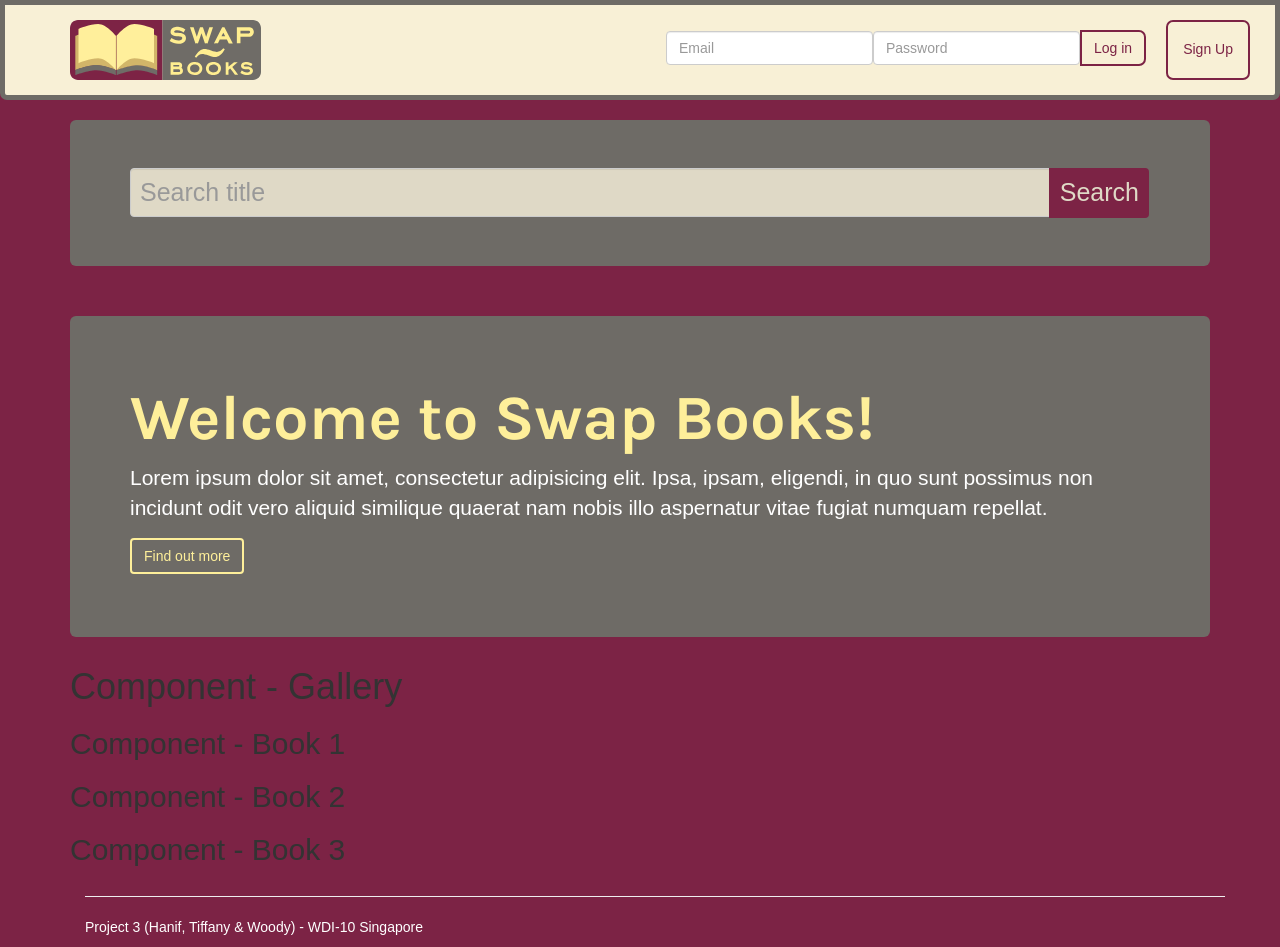
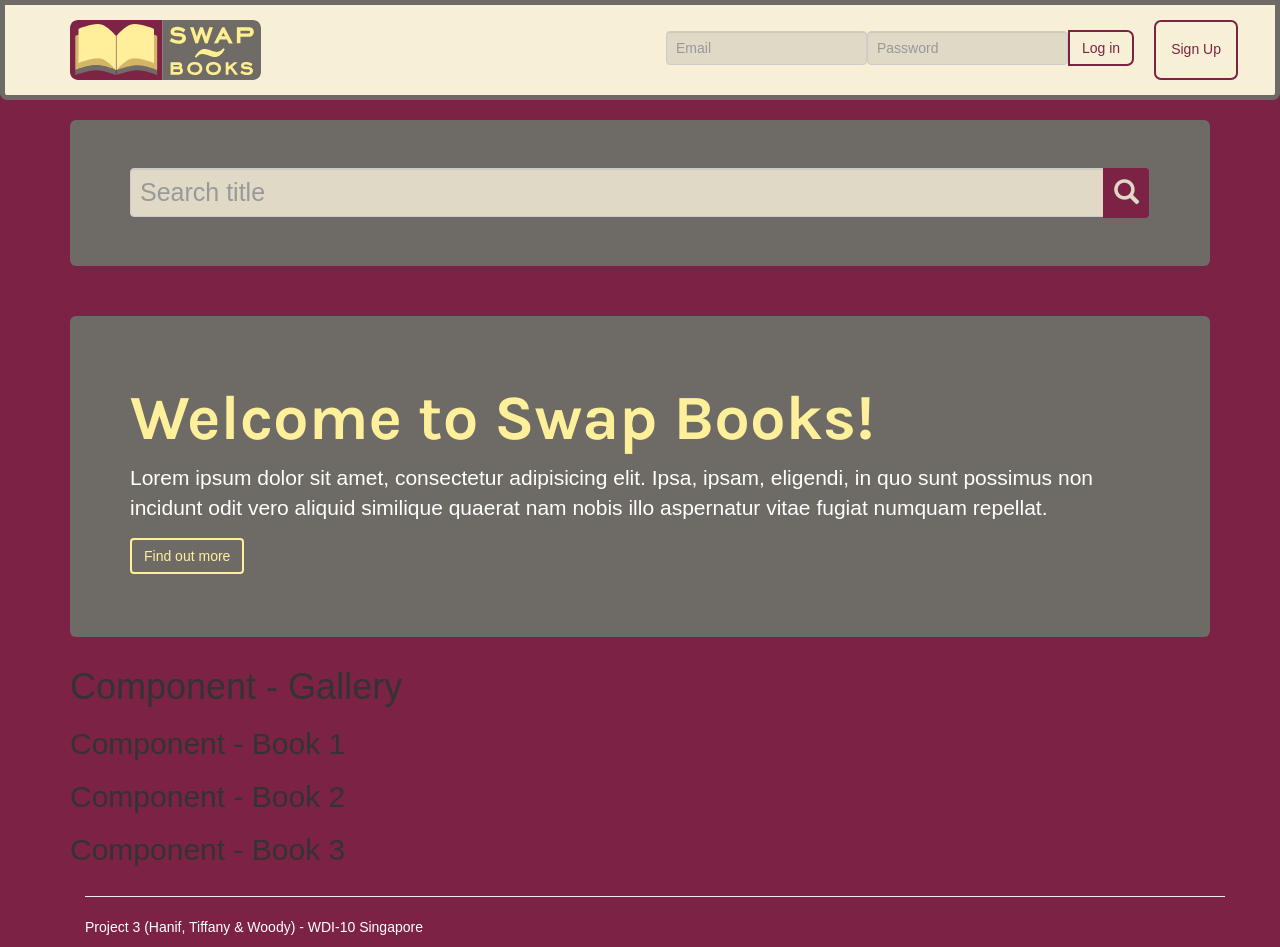
Before and after one commit to claussian/wdi-project-3-frontend, a React (Create React App) app: page /1 in a window 1280 px wide. Built offline with nearby package versions, Linux system fonts and the light colour scheme; a web font is replaced by a local one.

Commit message:
Added search bar glyphicon

```diff
--- a/src/Components/Landing/Search/Search.css
+++ b/src/Components/Landing/Search/Search.css
@@ -1,4 +1,4 @@
-/*The Welcome Message and Explanation*/
+/*Jumbotron Box Editing*/
 .search-form {
     margin-top: 50px;
     background-color: rgba(110,107,102,1);
@@ -14,16 +14,16 @@
     color: white;
   }
 
-/*These styles below are for the main search bar on the nav bar.*/
+/*These styles below are for the main search bar.*/
 .search-bar > div > input {
   background-color: rgba(223,217,198,1);
   font-size: 25px;
   padding: 5px 9px 5px 9px;
   height: 49px;
 }
-/*These styles above are for the main search bar on the nav bar.*/
+/*These styles above are for the main search bar.*/
 
-/*These styles below are for the search button on the main nav bar.*/
+/*These styles below are for the search button.*/
 .search-bar > div > span > button {
   background-color: rgba(124,35,69,1);
   border-color: rgba(124,35,69,1);
@@ -33,6 +33,9 @@
   border-style: solid;
   border-width: 2px;
   padding: 5px 9px 5px 9px;
+}
+.search-bar > div > span > button > span {
+  top: 3px;
 }
 
 .search-bar > div > span > button:hover,
--- a/src/Components/Landing/Search/Search.js
+++ b/src/Components/Landing/Search/Search.js
@@ -20,7 +20,7 @@ class Search extends Component {
               <input type="text" className="search-query form-control" placeholder="Search title" />
               <span className="input-group-btn">
                 <button className="btn btn-md btn-primary btn-block" type="submit">
-                  Search
+                  <span className="glyphicon glyphicon-search" aria-hidden="true"></span>
                 </button>
               </span>
             </div>
--- a/src/Components/Navbar/Navbar.css
+++ b/src/Components/Navbar/Navbar.css
@@ -77,7 +77,7 @@
     padding: 0 0 0 0;
   }
 
-  /*These styles below take care of the "button group"/ul named login/signup as a whole.*/
+  /*These styles below takes care of the log in/signup buttons/form.*/
 
   .login-group {
     position: relative;
@@ -86,9 +86,15 @@
     float: right;
   }
 
-  /*These styles above take care of the "button group"/ul named login/signup as a whole.*/
+    /*These styles below are for the main search bar on the nav bar.*/
+    .login-group > div > input {
+      background-color: rgba(223,217,198,1);
+      padding: 5px 9px 5px 9px;
+    }
 
-  /*These styles below take care of the default border and bg colours of the login signup buttons so they appear joined. They are actually part of an unordered list (ul).*/
+    #exampleInputEmail3 {
+
+    }
 
   #bs-example-navbar-collapse-1 > div > div > ul > li:nth-child(1) > form > button {
     background-color: rgba(248,240,214,1);
@@ -106,13 +112,12 @@
     left: 20px;
   }
 
-  #bs-example-navbar-collapse-1 > div > div > ul > li:nth-child(2) > a {
-    color: rgba(124,35,69,1);
-    top: 2px;
-  }
-  /*These styles above take care of the default border and bg colours of the login signup buttons so they appear joined. They are actually part of an unordered list (ul).*/
-  /*These styles below takes care of the clicked grey border of the log in/signup button.*/
+    #bs-example-navbar-collapse-1 > div > div > ul > li:nth-child(2) > a {
+      color: rgba(124,35,69,1);
+      top: 2px;
+    }
 
+  /**/
   #bs-example-navbar-collapse-1 > div > div > ul > li:nth-child(1) > form > button:active {
     border-style: solid;
     border-width: 2px;
@@ -161,7 +166,7 @@
     border-radius: 0.5em 0.5em 0.5em 0.5em;
     background-color: rgba(110,107,102,1);
   }
-  /*These styles above takes care of the clicked grey border of the log in/signup button.*/
+  /*These styles above takes care of the log in/signup buttons/form.*/
 
 }
 /*These styles below are exclusive to tablets and desktop display sizes.*/
--- a/src/Components/Navbar/Navbar.js
+++ b/src/Components/Navbar/Navbar.js
@@ -19,8 +19,9 @@ class Navbar extends Component {
           <div className="container">
             <div className="navbar-header">
               <button type="button" className="navbar-toggle" data-toggle="collapse" data-target="#bs-example-navbar-collapse-1">
-                  <span className="sr-only">Toggle navigation</span>
-                  <span className="glyphicon glyphicon-menu-hamburger" aria-hidden="true"></span>
+                <span className="sr-only">Toggle navigation</span>
+                {/*Three Icon Bars in mobile displays*/}
+                <span className="glyphicon glyphicon-menu-hamburger" aria-hidden="true"></span>
               </button>
               <a className="navbar-brand" href="/"><img src={logo} alt="Swap Books" /></a>
             </div>
```
